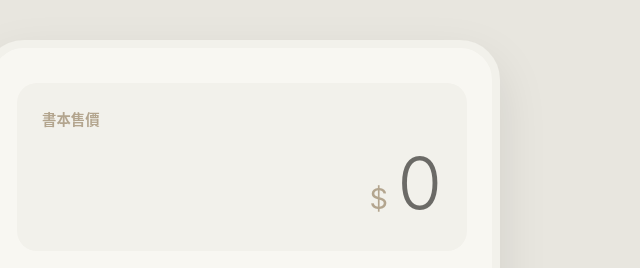
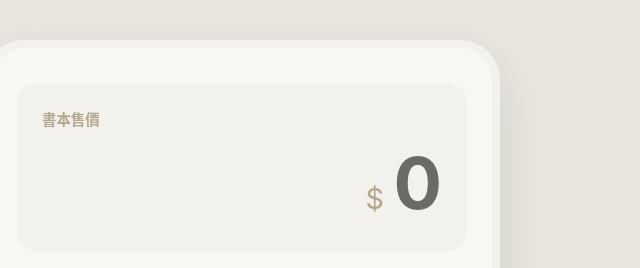
Before and after one commit to yumi773/readmoo-tools1, a plain HTML site: page index.html in a window 1280 px wide. Shown: the top 268 px of the page, 398-1038 px from the left. Drawn offline with Linux system fonts and the light colour scheme.

Commit message:
Update index.html

```diff
--- a/index.html
+++ b/index.html
@@ -65,7 +65,7 @@
         }
         .display-area .label { color: var(--gold); font-size: 0.9rem; text-align: left; margin-bottom: 10px; font-weight: bold;}
         .display-area .price-symbol { color: var(--gold); font-size: 1.8rem; margin-right: 5px; }
-        .display-area .price-val { color: var(--text-main); font-size: 4.5rem; font-weight: 300; }
+        .display-area .price-val { color: var(--text-main); font-size: 4.5rem; font-weight: 700; }
 
 	/* --- 2. 數字鍵盤 (Keypad) --- */
         .keypad {
```
